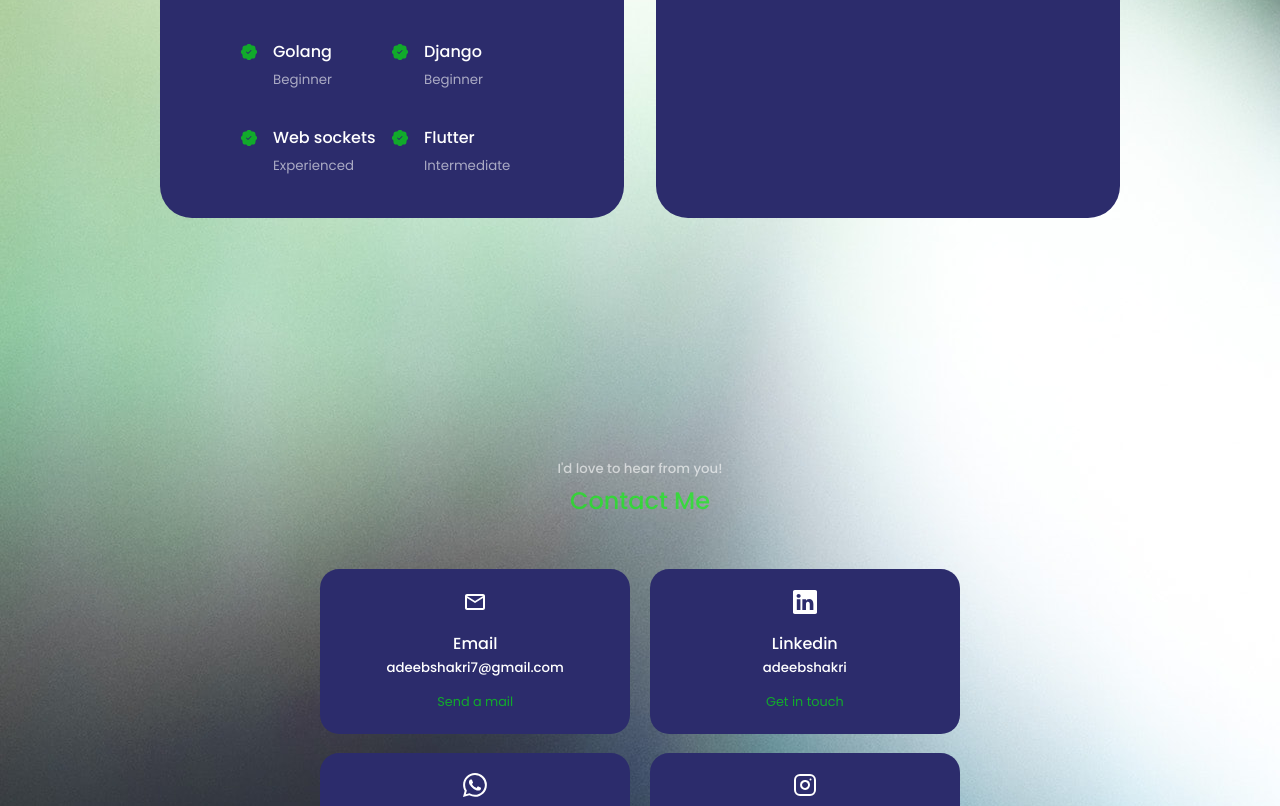
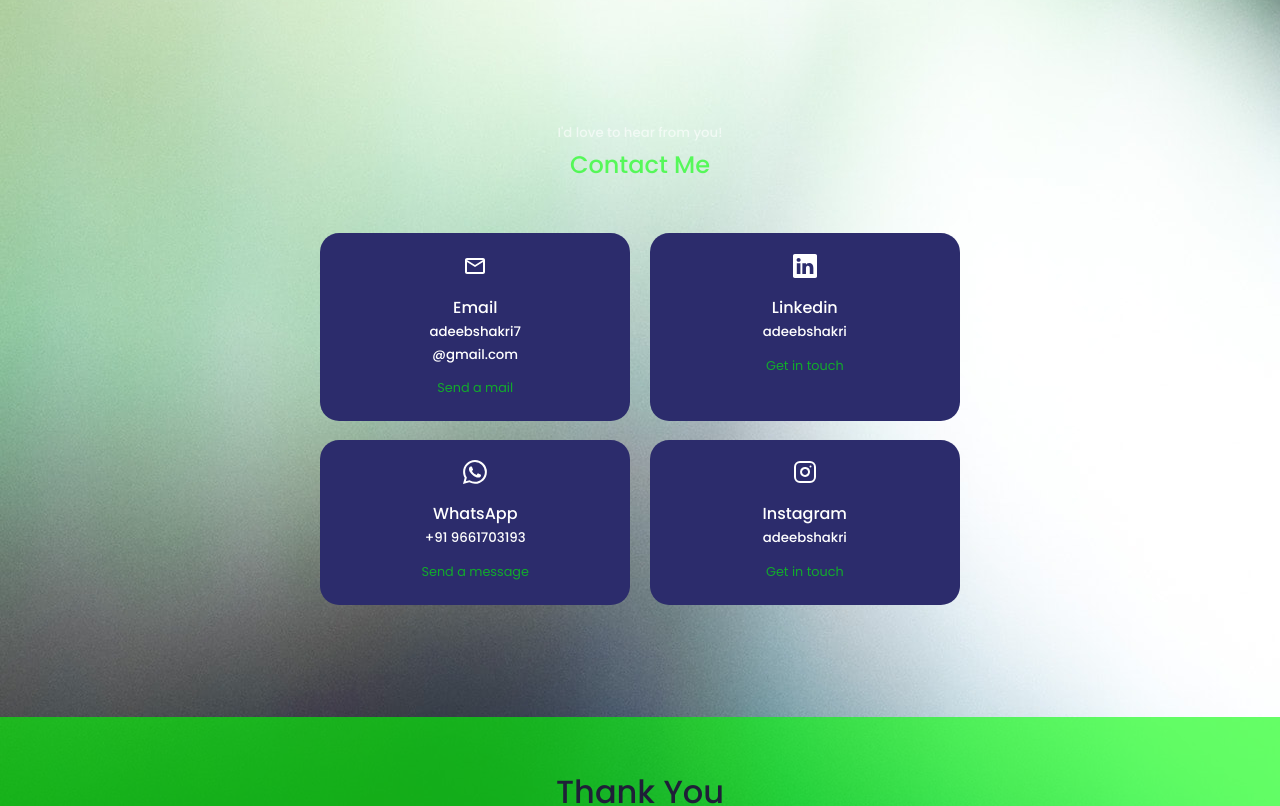
Before and after one commit to adeebshakri/adeebshakri, a React (Create React App) app: page / in a window 1280 px wide. Shown: the part 2206-3012 px from the top of the page. Built offline with nearby package versions, Linux system fonts and the light colour scheme.

Commit message:
Modified css

```diff
--- a/src/components/contacts/Contacts.jsx
+++ b/src/components/contacts/Contacts.jsx
@@ -15,7 +15,8 @@ const Contacts = () => {
           <article className='contact__option'>
             <MdOutlineEmail className='contact__option-icon' />
             <h4>Email</h4>
-            <h5>adeebshakri7@gmail.com</h5>
+            <h5>adeebshakri7</h5>
+            <h5>@gmail.com</h5>
             <a href='mailto:adeebshakri7@gmail.com' target='_blank'>Send a mail</a>
           </article>
           <article className='contact__option'>
--- a/src/components/contacts/contacts.css
+++ b/src/components/contacts/contacts.css
@@ -65,4 +65,7 @@ input, textarea {
    .container.contact__container{
     width: var(--container-width-sm);
    }
+   .contact__options {
+    grid-template-columns: 1fr;
+   }
 }
--- a/src/components/header/header.css
+++ b/src/components/header/header.css
@@ -90,4 +90,9 @@ header {
     .header__socials, .scroll__down {
         display: none;
     }
+
+    .me {
+        width: 24rem;
+        padding: 3rem 2.5rem 1.5rem 3.5rem;
+    }
 }
--- a/src/index.css
+++ b/src/index.css
@@ -57,7 +57,7 @@ h1 {
 }
 
 section {
-    margin-top: 15rem;
+    margin-top: 8rem;
 }
 
 section > h2, section > h5 {
@@ -122,7 +122,7 @@ img {
     }
 
     section {
-        margin-top: 15rem;
+        margin-top: 8rem;
     }
 }
 
```
